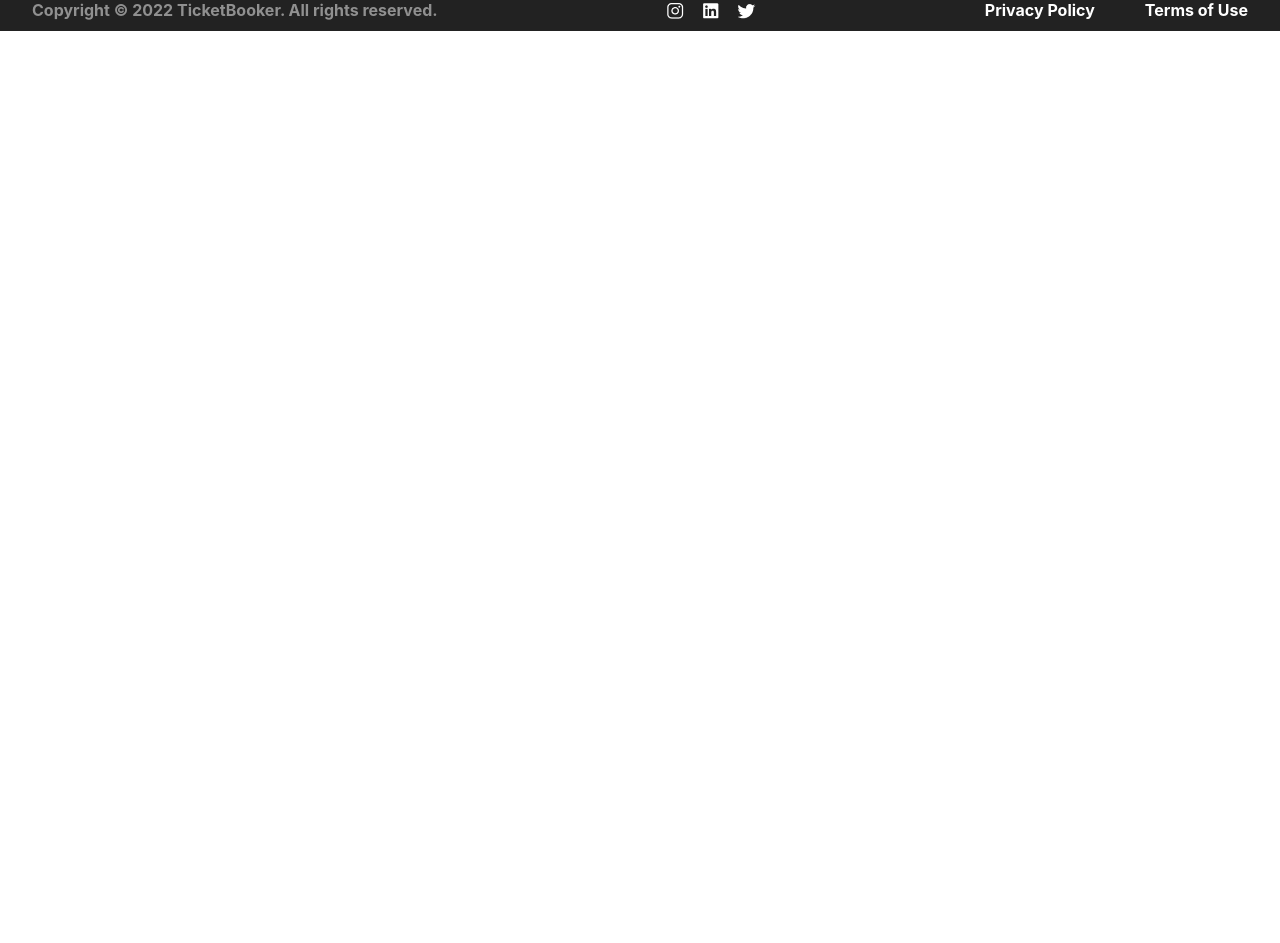
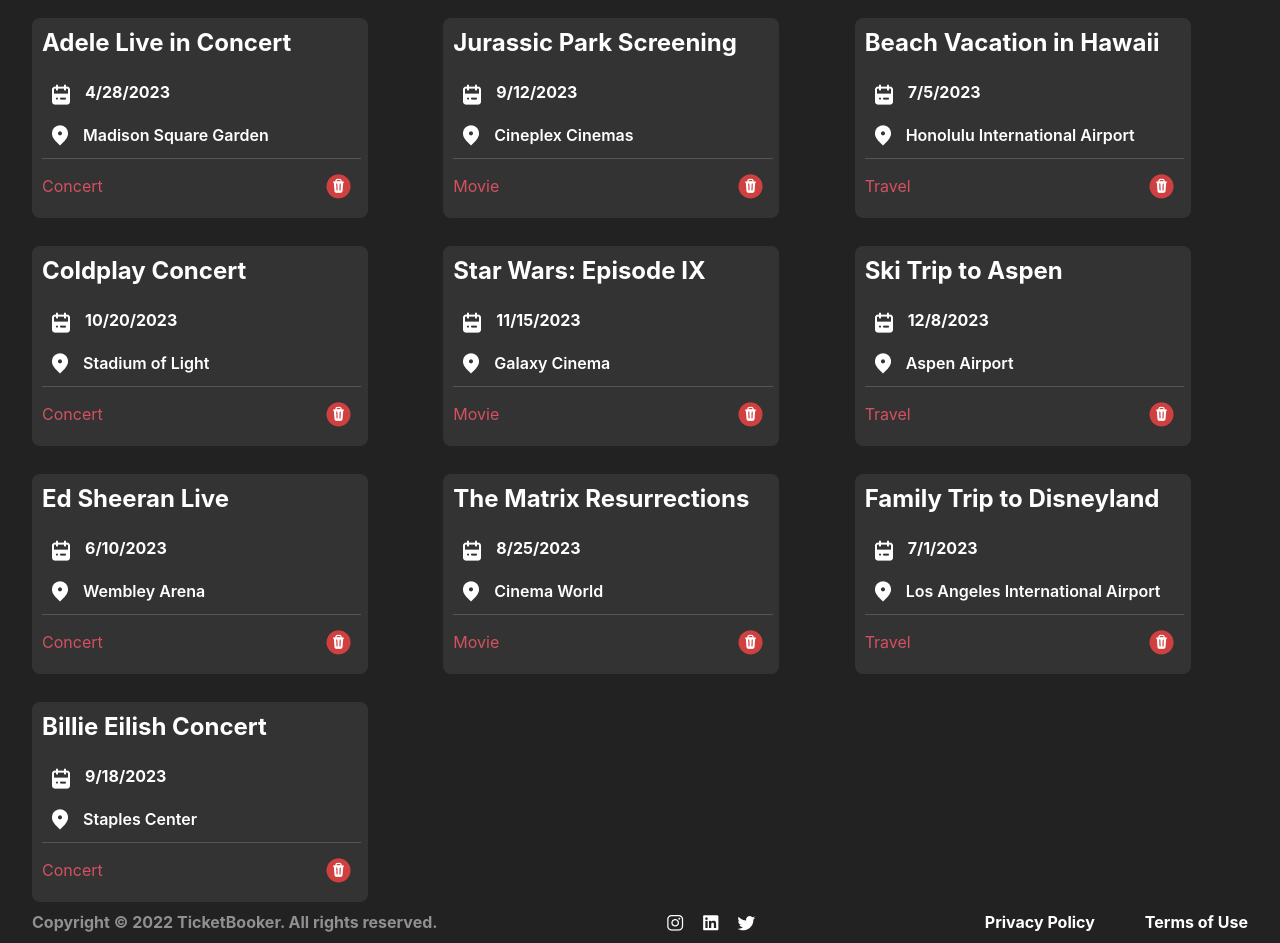
Before and after one commit to kylecalbert/ticket-booker, a React (Create React App) app: page / in a window 1280 px wide. Shown: the part 800-1743 px from the top of the page. Before the commit the page ends 831 px from the top, so only its background shows below. Built offline with nearby package versions, Linux system fonts and the light colour scheme; data requests are answered from the project's data file.

Commit message:
updated json, removed unnesary states

```diff
--- a/db.json
+++ b/db.json
@@ -1,7 +1,7 @@
 {
   "Tickets": [
     {
-      "id": 2,
+      "id": 1,
       "title": "Drake",
       "time": "10:30PM",
       "date": "1/06/2023",
@@ -47,6 +47,86 @@
       "date": "6/25/2023",
       "location": "Bali International Airport",
       "ticketType": "Travel"
+    },
+    {
+      "id": 7,
+      "title": "Adele Live in Concert",
+      "time": "8:00PM",
+      "date": "4/28/2023",
+      "location": "Madison Square Garden",
+      "ticketType": "Concert"
+    },
+    {
+      "id": 8,
+      "title": "Jurassic Park Screening",
+      "time": "3:30PM",
+      "date": "9/12/2023",
+      "location": "Cineplex Cinemas",
+      "ticketType": "Movie"
+    },
+    {
+      "id": 9,
+      "title": "Beach Vacation in Hawaii",
+      "time": "9:30AM",
+      "date": "7/5/2023",
+      "location": "Honolulu International Airport",
+      "ticketType": "Travel"
+    },
+    {
+      "id": 10,
+      "title": "Coldplay Concert",
+      "time": "6:45PM",
+      "date": "10/20/2023",
+      "location": "Stadium of Light",
+      "ticketType": "Concert"
+    },
+    {
+      "id": 11,
+      "title": "Star Wars: Episode IX",
+      "time": "1:45PM",
+      "date": "11/15/2023",
+      "location": "Galaxy Cinema",
+      "ticketType": "Movie"
+    },
+    {
+      "id": 12,
+      "title": "Ski Trip to Aspen",
+      "time": "7:15AM",
+      "date": "12/8/2023",
+      "location": "Aspen Airport",
+      "ticketType": "Travel"
+    },
+    {
+      "id": 13,
+      "title": "Ed Sheeran Live",
+      "time": "9:00PM",
+      "date": "6/10/2023",
+      "location": "Wembley Arena",
+      "ticketType": "Concert"
+    },
+    {
+      "id": 14,
+      "title": "The Matrix Resurrections",
+      "time": "5:30PM",
+      "date": "8/25/2023",
+      "location": "Cinema World",
+      "ticketType": "Movie"
+    },
+    {
+      "id": 15,
+      "title": "Family Trip to Disneyland",
+      "time": "10:30AM",
+      "date": "7/1/2023",
+      "location": "Los Angeles International Airport",
+      "ticketType": "Travel"
+    },
+    {
+      "id": 16,
+      "title": "Billie Eilish Concert",
+      "time": "7:00PM",
+      "date": "9/18/2023",
+      "location": "Staples Center",
+      "ticketType": "Concert"
     }
   ]
 }
--- a/src/TicketContext/TicketContext.js
+++ b/src/TicketContext/TicketContext.js
@@ -1,14 +1,10 @@
 import React, { createContext, useState, useEffect } from 'react';
 
-export const TicketContext = createContext();
+export const TicketContext = createContext(null);
 
 export const TicketProvider = ({ children }) => {
-  const [category, setCategory] = useState('All Tickets');
   const [tickets, setTickets] = useState([]);
   const [originalTickets, setOriginalTickets] = useState([]);
-  const [ticketCount, setTicketCount] = useState([
-    { Travel: 0, Concert: 0, Movie: 0, allTickets: 0 },
-  ]);
 
   ////create state of the different ticket types, loop through the data and filter each the tickets, then count
 
@@ -31,8 +27,6 @@
   return (
     <TicketContext.Provider
       value={{
-        category,
-        setCategory,
         tickets,
         setTickets,
         originalTickets,
--- a/src/components/Header/HeaderButton.js
+++ b/src/components/Header/HeaderButton.js
@@ -15,7 +15,7 @@
 import { useContext } from 'react';
 import { TicketContext } from '../../TicketContext/TicketContext';
 export const HeaderButton = () => {
-  const { tickets, setTickets, originalTickets } = useContext(TicketContext);
+  const { setTickets, originalTickets } = useContext(TicketContext);
   const [activeButton, setActiveButton] = useState('All Tickets');
 
   const countTicketType = (type) => {
@@ -33,7 +33,6 @@
       );
 
       setTickets(filterTickets);
-      console.log('button clicked');
     }
 
     // console.log(tickets);
```
